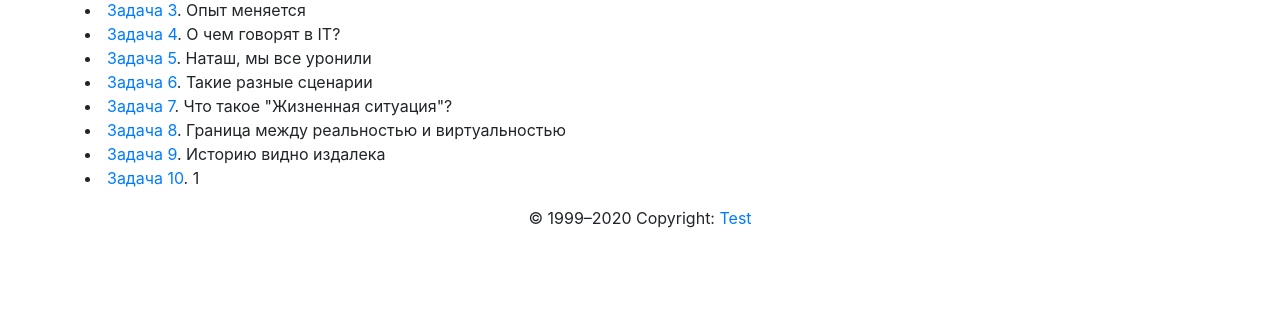
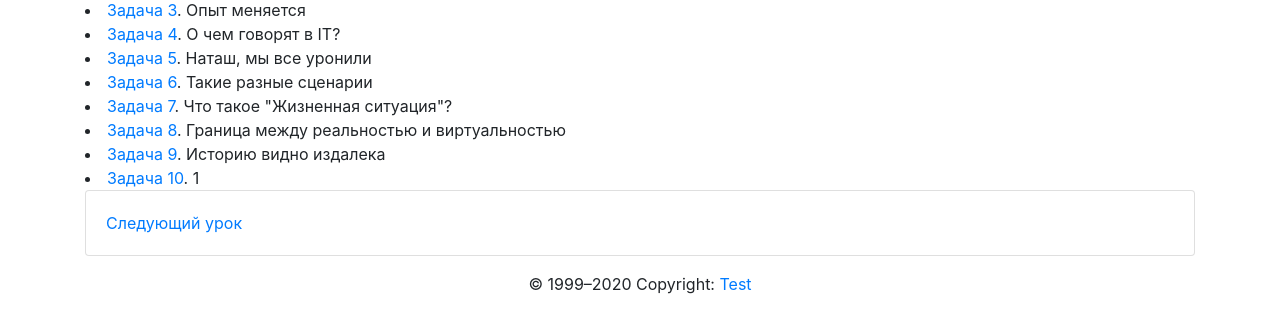
Before and after one commit to mary-lev/edu_test, a Django app: page /lesson/1/ in a window 1280 px wide. Shown: the part 181-514 px from the top of the page. Run offline with Django 3.2, Linux system fonts and the light colour scheme; data comes from the database, SQL or seed files in the repository; parts of the project's set-up code (start-up, migrations or seed data) failed here and were passed over; some libraries are stand-ins or nearby versions.

Commit message:
add ref to next lesson

```diff
--- a/core/models.py
+++ b/core/models.py
@@ -41,6 +41,9 @@ class Lesson(models.Model):
 
 	def __str__(self):
 		return "{0} {1}".format(self.module, self.number)
+
+	def next_lesson(self):
+		return Lesson.objects.get(number=self.number+1, module=self.module)
 
 
 class Task(models.Model):
--- a/templates/core/lesson_detail.html
+++ b/templates/core/lesson_detail.html
@@ -8,4 +8,11 @@
 <li><a href="{% url 'core:task' task.id %}">Задача {{ task.number|slice:"4:" }}</a>. {{ task.name }}</li>
 {% endfor %}
 
+<div class="card">
+  <div class="card-body">{% if object.next_lesson %}
+    <a href="{% url 'core:task' object.next_lesson %}">Следующий урок</a>
+    {% endif %}
+  </div>
+</div>
+
 {% endblock %}
```
